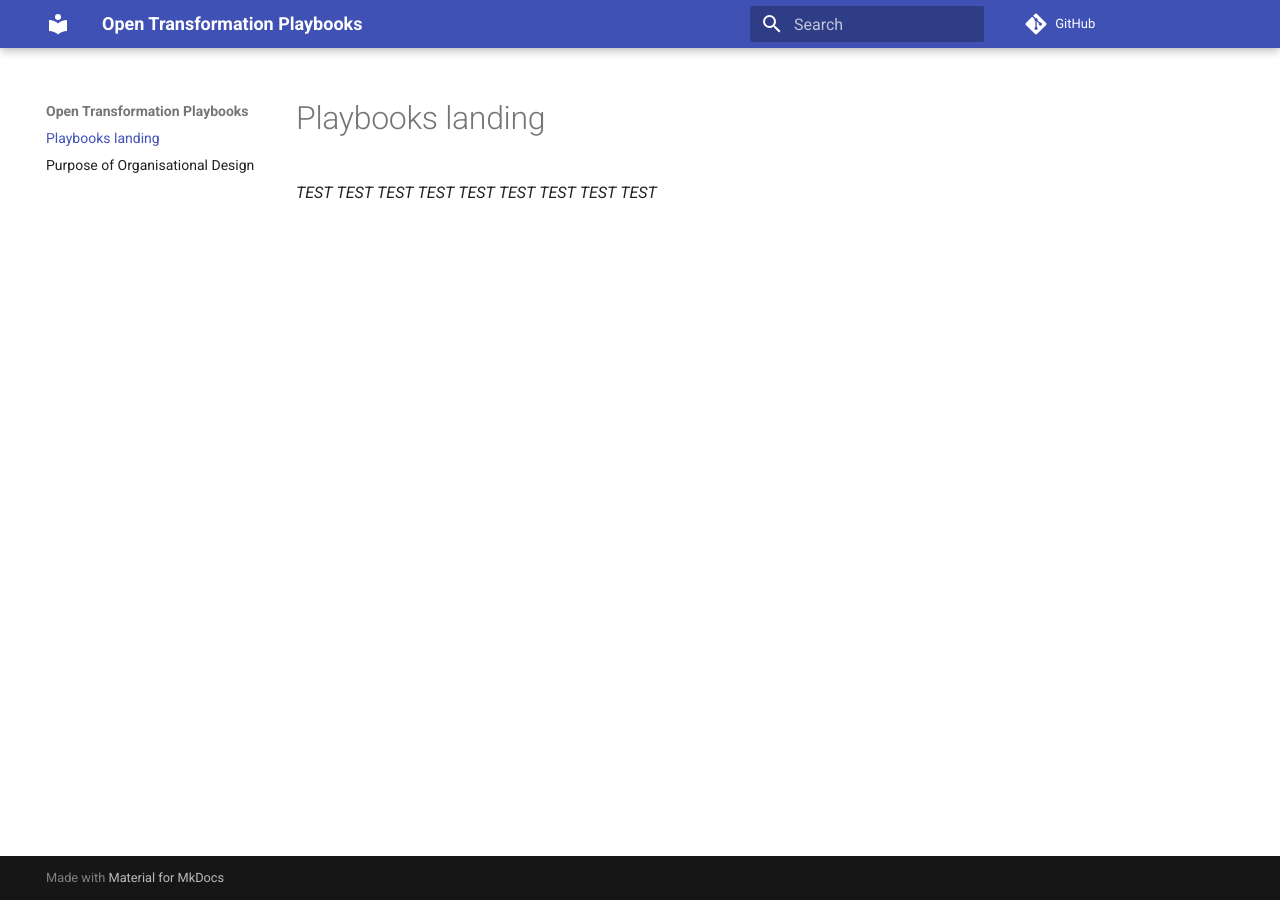
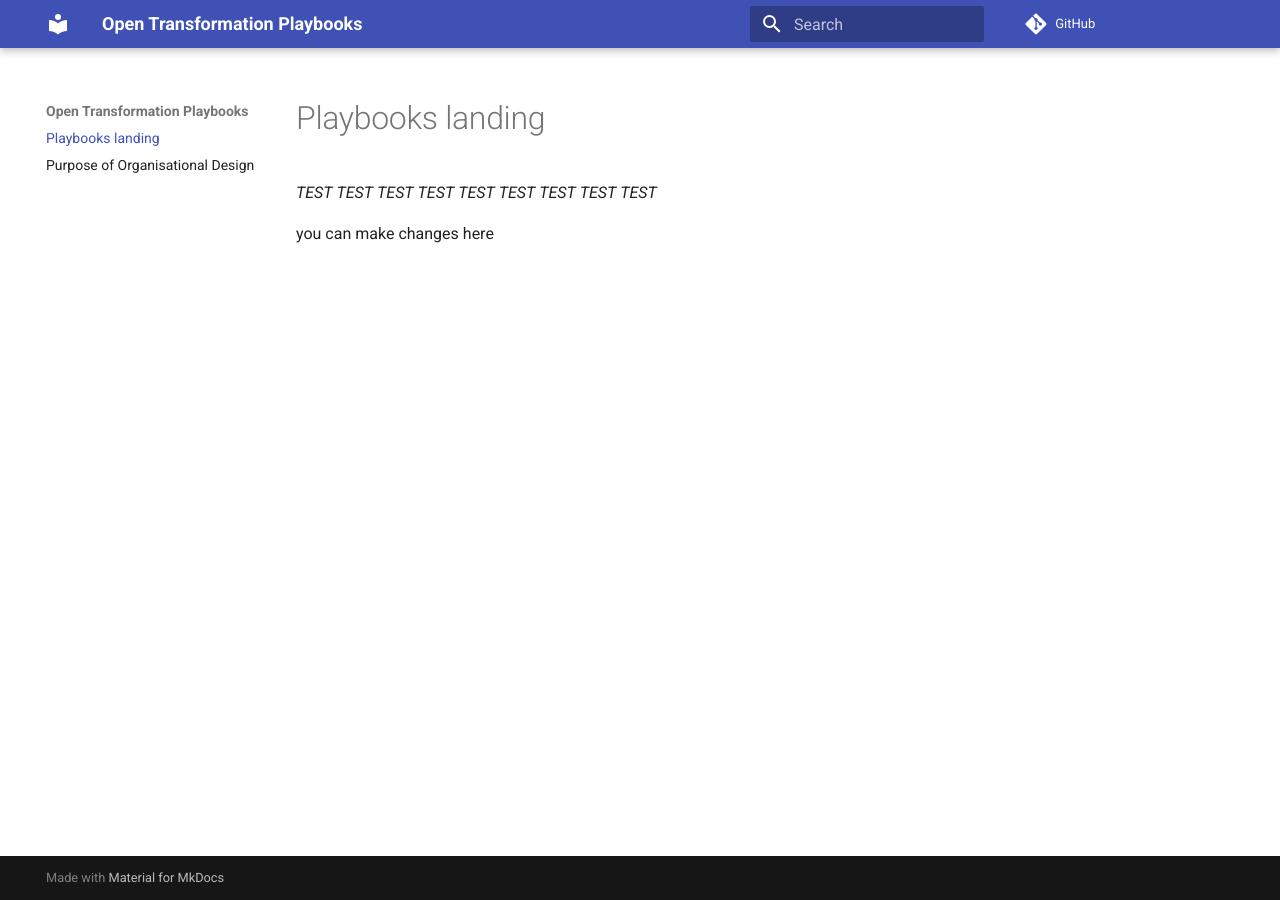
Before and after one commit to TransformationPlaybooks/playbooks, an MkDocs documentation site: the page built from docs/index.md, in a window 1280 px wide. Built offline with MkDocs 1.6.1 and Material for MkDocs 9.7.7, drawn with Linux system fonts in a browser that asks for light colours; comment, search, counter and statistics services are not loaded.

Commit message:
hey I'm proposing a change to this page

```diff
--- a/docs/index.md
+++ b/docs/index.md
@@ -1,3 +1,5 @@
 # Playbooks landing
 
 *TEST* *TEST* *TEST* *TEST* *TEST* *TEST* *TEST* *TEST* *TEST*
+
+you can make changes here
```
